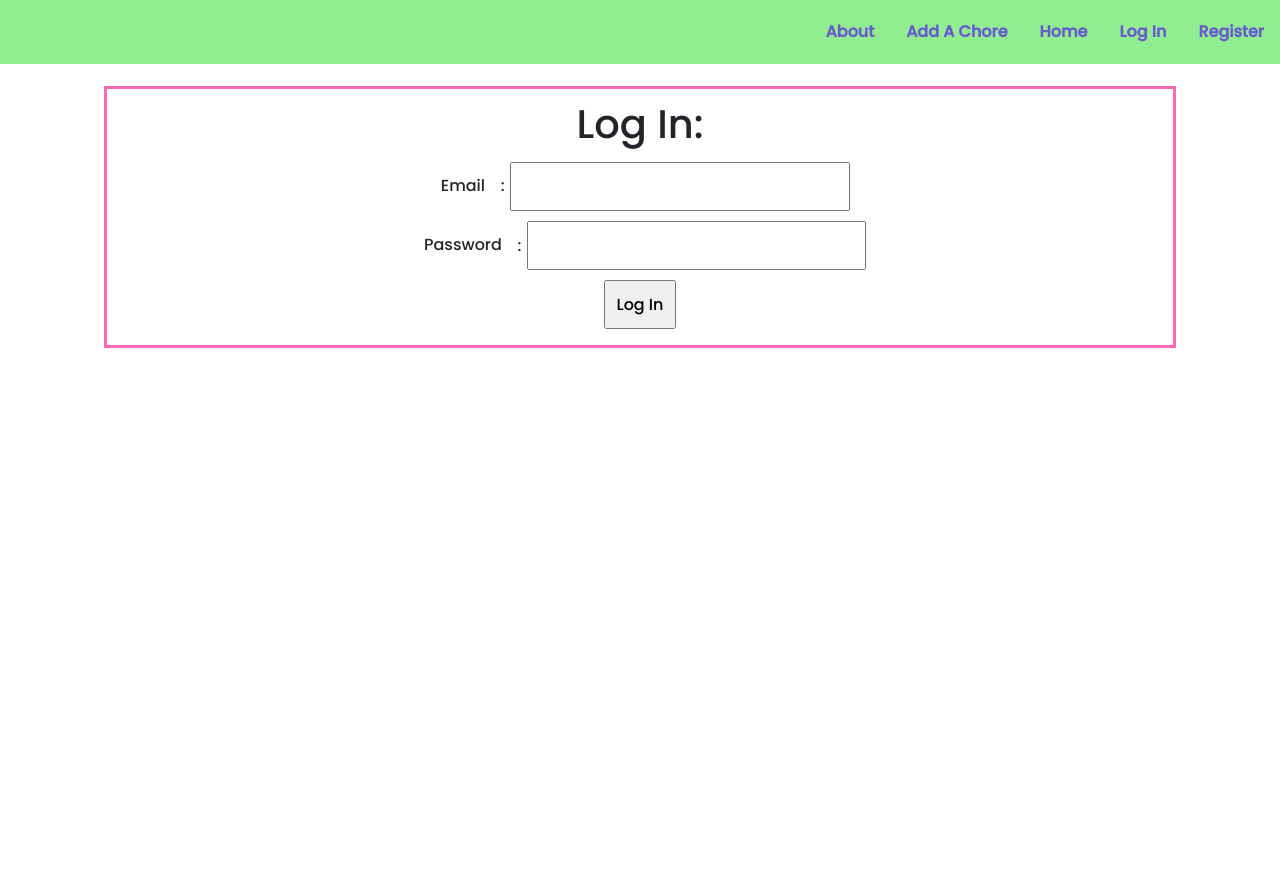
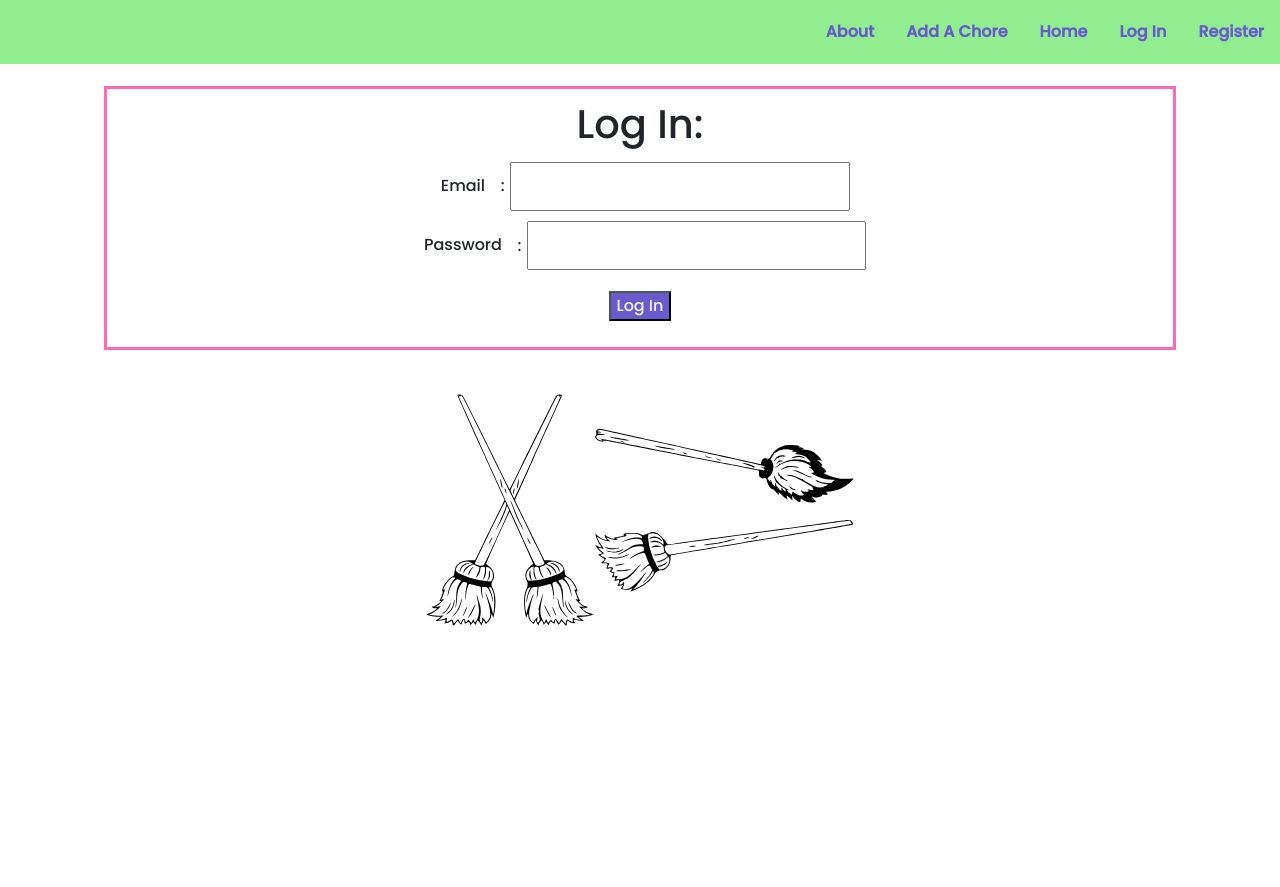
Before and after one commit to smclairecarden/chores-simplified, a Flask app: page /login in a window 1280 px wide. Shown: the top 887 px of the page. Before the commit the page ends 348 px from the top, so only its background shows below. Run offline with Flask 2, Linux system fonts and the light colour scheme; some libraries are stand-ins or nearby versions.

Commit message:
add photo to login page

```diff
--- a/myapp/static/styles.css
+++ b/myapp/static/styles.css
@@ -68,3 +68,12 @@ a {
   margin: .5%;
   padding: 1%;
 }
+
+.loginbutton > * {
+  background-color: slateblue;
+  color: whitesmoke;
+}
+
+.brooms {
+  height: 25%;
+}
--- a/myapp/templates/login.html
+++ b/myapp/templates/login.html
@@ -1,3 +1,4 @@
+
 {% extends "base.html" %}
 {% block content %}
 <div class="loginpage">
@@ -6,9 +7,10 @@
         {{form.hidden_tag()}}
         {{form.email.label}}:{{form.email}}<br>
         {{form.password.label}}:{{form.password}}<br>
-        {{form.submit()}}
-
+        <div class="loginbutton">
+            {{form.submit()}}
+        </div>
     </form>
-
 </div>
+<img class="brooms" src="../static/brooms-vector-cartoon_7kLf6b_SB_PM.svg" alt="dancing broom">
 {% endblock %}
```
Also changed, not shown: myapp/static/brooms-vector-cartoon_7kLf6b_SB_PM.svg (added).
